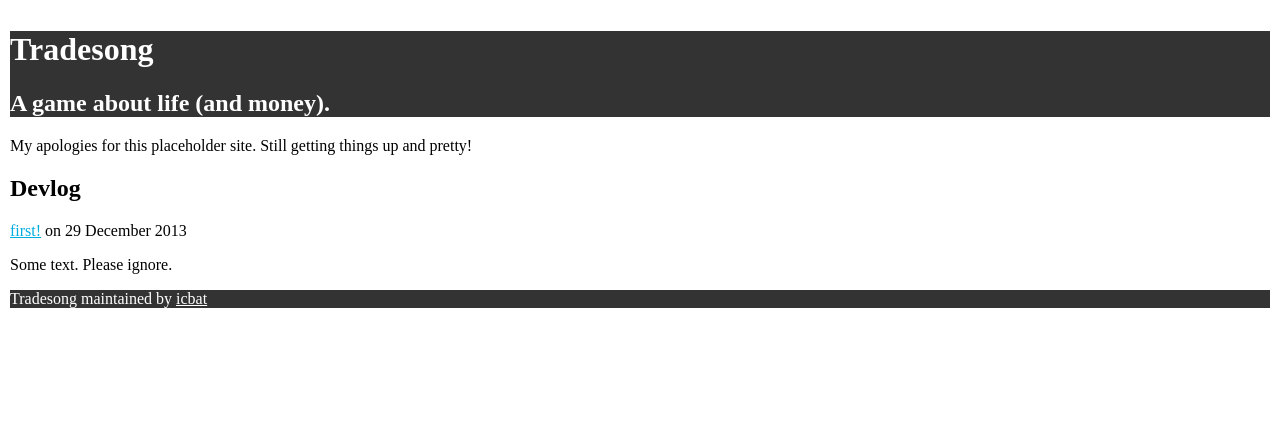
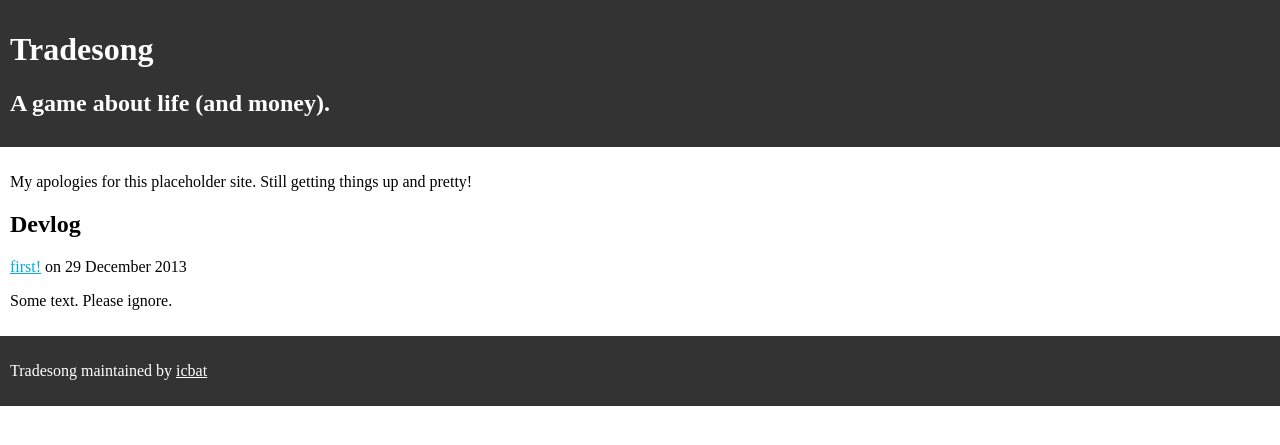
Before and after one commit to icbat/tradesong, a Jekyll site: the page built from index.markdown, in a window 1280 px wide. Shown: the top 445 px of the page. Built offline with Jekyll 4.4.1, drawn with Linux system fonts in a browser that asks for light colours.

Commit message:
CSS padding changes.

```diff
--- a/stylesheets/stylesheet.css
+++ b/stylesheets/stylesheet.css
@@ -1,17 +1,22 @@
 body {
 	margin:0;
-	padding: 10px;
+	padding: 0;
 }
 
 header, footer	{
 	color: #fff;
 	background: #333;
+	padding: 10px;
 }
 a {
 	color: #fff;
 	font-decoration: underline;
 }
 
+#content {
+	padding: 10px;
+}
+
 #content a {
 	color: #00ACE0
 }
```
